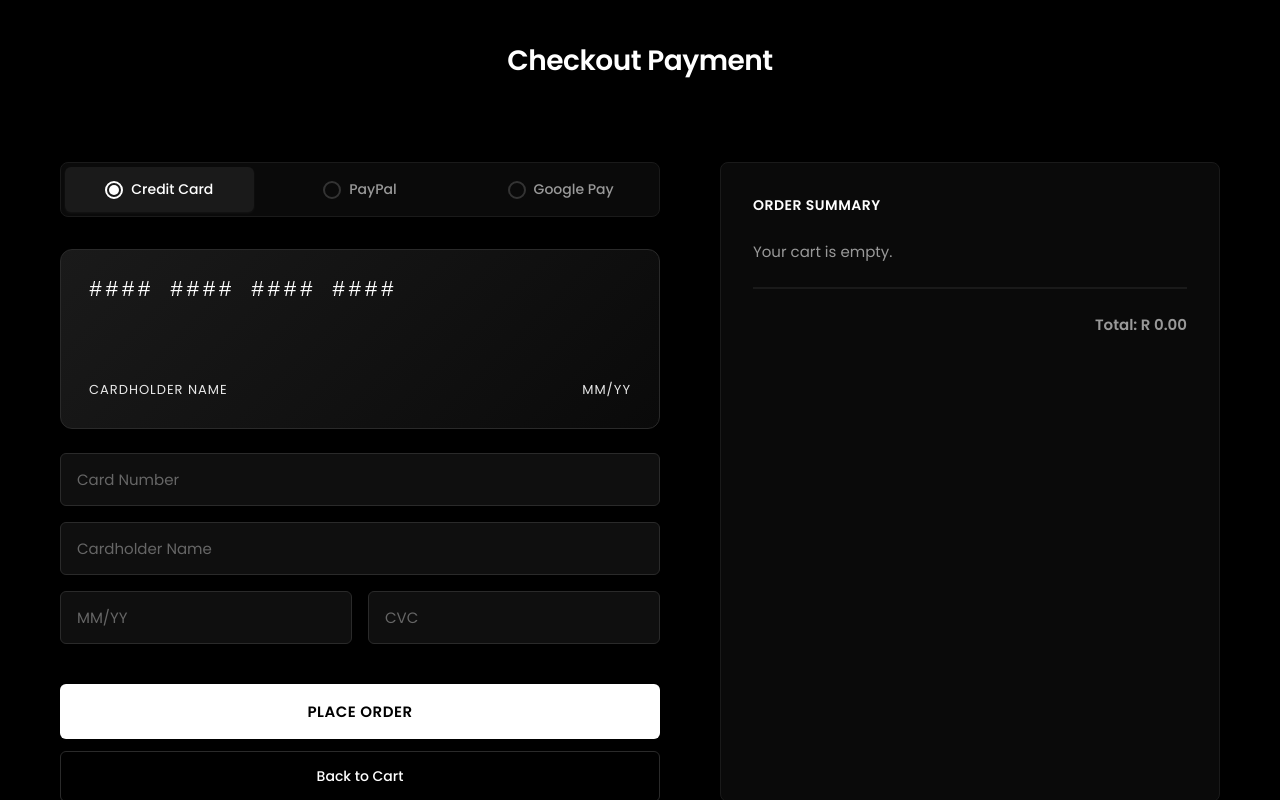
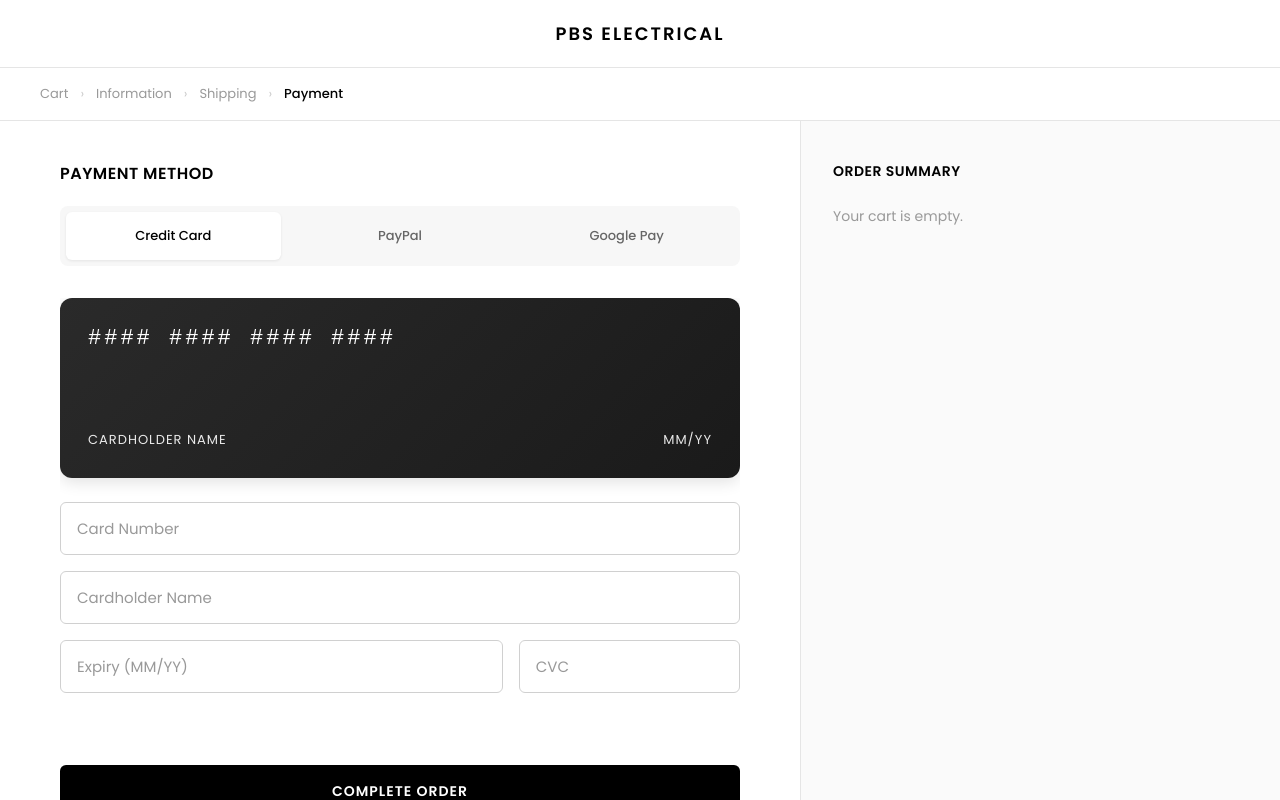
Before and after one commit to samuelmbaya/PBS-FRONTEND, a React (Vite) app: page /payment in a window 1280 px wide. Built offline with nearby package versions, Linux system fonts and the light colour scheme; sample sign-in values are in the browser's storage.

Commit message:
payment2

```diff
--- a/src/Pages/Payment.css
+++ b/src/Pages/Payment.css
@@ -15,187 +15,99 @@ body {
 .payment-fullscreen {
   width: 100vw;
   min-height: 100vh;
-  background: #000000;
+  background: #ffffff;
   display: flex;
   justify-content: center;
   align-items: flex-start;
-  padding: 40px 20px;
+  padding: 0;
 }
 
 .payment-wrapper {
   width: 100%;
-  max-width: 1400px;
-  background: #000000;
-  border-radius: 0;
-  box-shadow: none;
-  padding: 0;
+  max-width: 100%;
+  background: #ffffff;
+  display: flex;
+  flex-direction: column;
+  min-height: 100vh;
 }
 
 /* Header */
-h2 {
-  text-align: center;
-  margin: 0 0 40px 0;
-  font-size: 28px;
+.payment-header {
+  padding: 20px 40px;
+  border-bottom: 1px solid #e5e5e5;
+  display: flex;
+  align-items: center;
+  justify-content: center;
+}
+
+.payment-logo {
+  font-size: 18px;
   font-weight: 600;
-  color: #ffffff;
-  letter-spacing: -0.5px;
+  color: #000000;
+  letter-spacing: 2px;
+  text-transform: uppercase;
+}
+
+/* Breadcrumb */
+.payment-breadcrumb {
+  padding: 16px 40px;
+  display: flex;
+  align-items: center;
+  gap: 12px;
+  font-size: 13px;
+  color: #999999;
+  border-bottom: 1px solid #e5e5e5;
+}
+
+.breadcrumb-item {
+  color: #999999;
+  text-decoration: none;
+}
+
+.breadcrumb-item.active {
+  color: #000000;
+  font-weight: 500;
+}
+
+.breadcrumb-separator {
+  color: #cccccc;
 }
 
 /* Payment Container Layout */
 .payment-container {
   display: grid;
-  grid-template-columns: 1fr 500px;
-  gap: 60px;
-  padding: 40px;
+  grid-template-columns: 1fr 480px;
+  gap: 0;
+  flex: 1;
 }
 
 @media (max-width: 1024px) {
   .payment-container {
     grid-template-columns: 1fr;
-    gap: 40px;
   }
 }
 
-/* Order Summary Sidebar */
-.order-summary {
-  background: #0a0a0a;
-  padding: 32px;
-  border-radius: 8px;
-  border: 1px solid #1a1a1a;
-  order: 2;
-}
-
-@media (max-width: 1024px) {
-  .order-summary {
-    order: 1;
-  }
-}
-
-.order-summary h3 {
-  font-size: 18px;
-  font-weight: 600;
-  margin: 0 0 24px 0;
-  color: #ffffff;
-  text-transform: uppercase;
-  letter-spacing: 0.5px;
-  font-size: 14px;
-}
-
-.cart-items {
-  display: flex;
-  flex-direction: column;
-  gap: 16px;
-  margin-bottom: 24px;
-  max-height: 400px;
-  overflow-y: auto;
-  padding-right: 8px;
-}
-
-/* Custom Scrollbar */
-.cart-items::-webkit-scrollbar {
-  width: 6px;
-}
-
-.cart-items::-webkit-scrollbar-track {
-  background: #1a1a1a;
-  border-radius: 3px;
-}
-
-.cart-items::-webkit-scrollbar-thumb {
-  background: #333333;
-  border-radius: 3px;
-}
-
-.cart-items::-webkit-scrollbar-thumb:hover {
-  background: #4a4a4a;
-}
-
-/* Cart Item Row */
-.cart-item-row {
-  display: flex;
-  align-items: flex-start;
-  gap: 16px;
-  background: #0f0f0f;
-  padding: 16px;
-  border-radius: 6px;
-  border: 1px solid #1a1a1a;
-  transition: border-color 0.2s ease;
-}
-
-.cart-item-row:hover {
-  border-color: #2a2a2a;
-}
-
-.cart-item-img {
-  width: 80px;
-  height: 80px;
-  object-fit: cover;
-  border-radius: 4px;
-  border: 1px solid #1a1a1a;
-  flex-shrink: 0;
-}
-
-.cart-item-info {
-  flex: 1;
-  min-width: 0;
-}
-
-.cart-item-info p {
-  margin: 0;
-  color: #ffffff;
-}
-
-.cart-item-info p:first-child {
-  font-weight: 500;
-  font-size: 15px;
-  margin-bottom: 6px;
-  overflow: hidden;
-  text-overflow: ellipsis;
-  white-space: nowrap;
-}
-
-.cart-item-info p:last-child {
-  font-size: 14px;
-  color: #999999;
-}
-
-.remove-btn {
-  background: transparent;
-  color: #666666;
-  border: none;
-  padding: 4px 8px;
-  font-size: 13px;
-  cursor: pointer;
-  text-decoration: underline;
-  transition: color 0.2s ease;
-  flex-shrink: 0;
-}
-
-.remove-btn:hover {
-  color: #ffffff;
-}
-
-/* Total */
-.total {
-  font-weight: 600;
-  font-size: 20px;
-  margin: 24px 0 0 0;
-  padding-top: 24px;
-  text-align: right;
-  color: #ffffff;
-  border-top: 2px solid #1a1a1a;
-}
-
-/* Payment Section */
+/* Payment Section (Left Side) */
 .payment-section {
+  padding: 40px 60px;
   order: 1;
-  padding: 0;
 }
 
 @media (max-width: 1024px) {
   .payment-section {
-    order: 2;
+    order: 1;
+    padding: 32px 24px;
   }
+}
+
+/* Section Headers */
+.section-title {
+  font-size: 16px;
+  font-weight: 600;
+  color: #000000;
+  margin: 0 0 20px 0;
+  text-transform: uppercase;
+  letter-spacing: 0.5px;
 }
 
 /* Payment Methods */
@@ -203,10 +115,9 @@ h2 {
   display: flex;
   gap: 12px;
   margin-bottom: 32px;
-  border: 1px solid #1a1a1a;
+  padding: 6px;
+  background: #f7f7f7;
   border-radius: 8px;
-  padding: 4px;
-  background: #0a0a0a;
 }
 
 .payment-methods label {
@@ -216,56 +127,32 @@ h2 {
   align-items: center;
   justify-content: center;
   gap: 8px;
-  padding: 12px 16px;
+  padding: 14px 20px;
   border-radius: 6px;
-  font-size: 14px;
+  font-size: 13px;
   font-weight: 500;
-  color: #999999;
+  color: #666666;
   transition: all 0.2s ease;
   background: transparent;
 }
 
 .payment-methods label:hover {
-  color: #ffffff;
-  background: #0f0f0f;
+  color: #000000;
 }
 
 .payment-methods input[type="radio"] {
-  appearance: none;
-  width: 18px;
-  height: 18px;
-  border: 2px solid #333333;
-  border-radius: 50%;
-  position: relative;
-  cursor: pointer;
-  transition: all 0.2s ease;
-  margin: 0;
-}
-
-.payment-methods input[type="radio"]:checked {
-  border-color: #ffffff;
-}
-
-.payment-methods input[type="radio"]:checked::after {
-  content: '';
-  position: absolute;
-  top: 50%;
-  left: 50%;
-  transform: translate(-50%, -50%);
-  width: 10px;
-  height: 10px;
-  background: #ffffff;
-  border-radius: 50%;
-}
-
-.payment-methods input[type="radio"]:checked + span {
-  color: #ffffff;
+  display: none;
 }
 
 .payment-methods label:has(input:checked) {
-  background: #1a1a1a;
-  color: #ffffff;
-  box-shadow: 0 1px 3px rgba(255,255,255,0.05);
+  background: #ffffff;
+  color: #000000;
+  box-shadow: 0 1px 3px rgba(0,0,0,0.08);
+}
+
+/* Form Section */
+.form-section {
+  margin-bottom: 32px;
 }
 
 /* Form Inputs */
@@ -276,9 +163,9 @@ h2 {
   padding: 14px 16px;
   margin-bottom: 16px;
   border-radius: 6px;
-  border: 1px solid #2a2a2a;
-  background: #0f0f0f;
-  color: #ffffff;
+  border: 1px solid #d0d0d0;
+  background: #ffffff;
+  color: #000000;
   font-size: 15px;
   font-family: inherit;
   transition: all 0.2s ease;
@@ -288,14 +175,14 @@ h2 {
 .paypal-form input:focus,
 .google-pay-form input:focus {
   outline: none;
-  border-color: #ffffff;
-  box-shadow: 0 0 0 3px rgba(255, 255, 255, 0.05);
+  border-color: #000000;
+  box-shadow: 0 0 0 1px #000000;
 }
 
 .card-form input::placeholder,
 .paypal-form input::placeholder,
 .google-pay-form input::placeholder {
-  color: #666666;
+  color: #999999;
 }
 
 /* Screen Reader Only Labels */
@@ -313,13 +200,12 @@ h2 {
 
 /* Card Preview */
 .card-preview {
-  background: linear-gradient(135deg, #1a1a1a 0%, #0a0a0a 100%);
+  background: linear-gradient(135deg, #2a2a2a 0%, #1a1a1a 100%);
   border-radius: 12px;
   padding: 28px;
   margin-bottom: 24px;
   color: #fff;
-  box-shadow: 0 4px 12px rgba(0, 0, 0, 0.4);
-  border: 1px solid #2a2a2a;
+  box-shadow: 0 4px 16px rgba(0, 0, 0, 0.12);
   min-height: 180px;
   display: flex;
   flex-direction: column;
@@ -346,7 +232,7 @@ h2 {
 /* Card Row */
 .card-row {
   display: grid;
-  grid-template-columns: 1fr 1fr;
+  grid-template-columns: 2fr 1fr;
   gap: 16px;
 }
 
@@ -354,23 +240,23 @@ h2 {
 .place-order-btn {
   width: 100%;
   padding: 16px;
-  font-size: 15px;
+  font-size: 14px;
   font-weight: 600;
-  background: #ffffff;
+  background: #000000;
   border: none;
   border-radius: 6px;
-  color: #000000;
+  color: #ffffff;
   cursor: pointer;
   margin-top: 24px;
   transition: all 0.2s ease;
   text-transform: uppercase;
-  letter-spacing: 0.5px;
+  letter-spacing: 1px;
 }
 
 .place-order-btn:hover:not(:disabled) {
-  background: #e5e5e5;
+  background: #1a1a1a;
   transform: translateY(-1px);
-  box-shadow: 0 4px 12px rgba(255, 255, 255, 0.2);
+  box-shadow: 0 4px 12px rgba(0, 0, 0, 0.2);
 }
 
 .place-order-btn:active:not(:disabled) {
@@ -378,7 +264,7 @@ h2 {
 }
 
 .place-order-btn:disabled {
-  background: #333333;
+  background: #cccccc;
   cursor: not-allowed;
   color: #666666;
 }
@@ -386,46 +272,246 @@ h2 {
 .back-to-cart-btn {
   width: 100%;
   padding: 14px;
-  font-size: 14px;
+  font-size: 13px;
   font-weight: 500;
   background: transparent;
-  border: 1px solid #2a2a2a;
+  border: none;
   border-radius: 6px;
-  color: #ffffff;
+  color: #666666;
   cursor: pointer;
   margin-top: 12px;
   transition: all 0.2s ease;
+  text-decoration: underline;
 }
 
 .back-to-cart-btn:hover {
-  background: #0f0f0f;
-  border-color: #ffffff;
+  color: #000000;
+}
+
+/* Order Summary Sidebar (Right Side) */
+.order-summary {
+  background: #fafafa;
+  padding: 40px 32px;
+  border-left: 1px solid #e5e5e5;
+  order: 2;
+  display: flex;
+  flex-direction: column;
+}
+
+@media (max-width: 1024px) {
+  .order-summary {
+    order: 2;
+    border-left: none;
+    border-top: 1px solid #e5e5e5;
+    padding: 32px 24px;
+  }
+}
+
+.order-summary h3 {
+  font-size: 14px;
+  font-weight: 600;
+  margin: 0 0 24px 0;
+  color: #000000;
+  text-transform: uppercase;
+  letter-spacing: 0.5px;
+}
+
+/* Cart Items */
+.cart-items {
+  display: flex;
+  flex-direction: column;
+  gap: 20px;
+  margin-bottom: 24px;
+  max-height: 400px;
+  overflow-y: auto;
+  padding-right: 8px;
+}
+
+/* Custom Scrollbar */
+.cart-items::-webkit-scrollbar {
+  width: 4px;
+}
+
+.cart-items::-webkit-scrollbar-track {
+  background: transparent;
+}
+
+.cart-items::-webkit-scrollbar-thumb {
+  background: #d0d0d0;
+  border-radius: 2px;
+}
+
+.cart-items::-webkit-scrollbar-thumb:hover {
+  background: #b0b0b0;
+}
+
+/* Cart Item Row */
+.cart-item-row {
+  display: flex;
+  align-items: flex-start;
+  gap: 16px;
+}
+
+.cart-item-img {
+  width: 70px;
+  height: 70px;
+  object-fit: cover;
+  border-radius: 6px;
+  border: 1px solid #e5e5e5;
+  flex-shrink: 0;
+}
+
+.cart-item-info {
+  flex: 1;
+  min-width: 0;
+}
+
+.cart-item-info p {
+  margin: 0;
+  color: #000000;
+}
+
+.cart-item-info p:first-child {
+  font-weight: 500;
+  font-size: 14px;
+  margin-bottom: 6px;
+  overflow: hidden;
+  text-overflow: ellipsis;
+  white-space: nowrap;
+}
+
+.cart-item-info p:last-child {
+  font-size: 13px;
+  color: #666666;
+}
+
+.cart-item-price {
+  font-size: 14px;
+  font-weight: 600;
+  color: #000000;
+  flex-shrink: 0;
+  text-align: right;
+}
+
+.remove-btn {
+  background: transparent;
+  color: #999999;
+  border: none;
+  padding: 4px 0;
+  font-size: 12px;
+  cursor: pointer;
+  text-decoration: underline;
+  transition: color 0.2s ease;
+  margin-top: 6px;
+  display: block;
+}
+
+.remove-btn:hover {
+  color: #000000;
+}
+
+/* Promo Code Section */
+.promo-section {
+  margin: 24px 0;
+  padding-top: 24px;
+  border-top: 1px solid #e5e5e5;
+}
+
+.promo-input-group {
+  display: flex;
+  gap: 8px;
+}
+
+.promo-input-group input {
+  flex: 1;
+  padding: 12px 14px;
+  border: 1px solid #d0d0d0;
+  border-radius: 6px;
+  font-size: 14px;
+  color: #000000;
+}
+
+.promo-input-group input:focus {
+  outline: none;
+  border-color: #000000;
+}
+
+.promo-input-group input::placeholder {
+  color: #999999;
+}
+
+.apply-btn {
+  padding: 12px 20px;
+  background: #000000;
+  color: #ffffff;
+  border: none;
+  border-radius: 6px;
+  font-size: 13px;
+  font-weight: 600;
+  cursor: pointer;
+  text-transform: uppercase;
+  letter-spacing: 0.5px;
+  transition: all 0.2s ease;
+}
+
+.apply-btn:hover {
+  background: #1a1a1a;
+}
+
+/* Order Total Section */
+.order-totals {
+  margin-top: auto;
+  padding-top: 24px;
+  border-top: 1px solid #e5e5e5;
+}
+
+.total-row {
+  display: flex;
+  justify-content: space-between;
+  margin-bottom: 12px;
+  font-size: 14px;
+}
+
+.total-row span:first-child {
+  color: #666666;
+}
+
+.total-row span:last-child {
+  color: #000000;
+  font-weight: 500;
+}
+
+.total-row.final-total {
+  font-size: 18px;
+  font-weight: 600;
+  padding-top: 16px;
+  margin-top: 16px;
+  border-top: 2px solid #e5e5e5;
+}
+
+.total-row.final-total span {
+  color: #000000;
 }
 
 /* Empty Cart State */
 .order-summary p {
   color: #999999;
-  font-size: 15px;
+  font-size: 14px;
 }
 
 /* Responsive Design */
 @media (max-width: 768px) {
-  .payment-fullscreen {
-    padding: 20px 16px;
+  .payment-header,
+  .payment-breadcrumb {
+    padding: 16px 20px;
   }
 
-  .payment-container {
-    padding: 24px 16px;
-    gap: 32px;
-  }
-
-  h2 {
-    font-size: 24px;
-    margin-bottom: 32px;
+  .payment-section {
+    padding: 24px 20px;
   }
 
   .order-summary {
-    padding: 24px;
+    padding: 24px 20px;
   }
 
   .payment-methods {
@@ -437,8 +523,9 @@ h2 {
     grid-template-columns: 1fr;
   }
 
-  .total {
-    font-size: 18px;
+  .cart-item-img {
+    width: 60px;
+    height: 60px;
   }
 }
 
--- a/src/Pages/Payment.jsx
+++ b/src/Pages/Payment.jsx
@@ -20,6 +20,9 @@ const Payment = () => {
   const [paypalEmail, setPaypalEmail] = useState("");
   const [googlePayEmail, setGooglePayEmail] = useState("");
 
+  // Promo code
+  const [promoCode, setPromoCode] = useState("");
+
   // Loading state for processing payment
   const [loading, setLoading] = useState(false);
 
@@ -28,14 +31,6 @@ const Payment = () => {
   const [currentUser, setCurrentUser] = useState(null);
 
   const apiUrl = "http://44.198.25.29:3000";
-
-  // Disable scrolling on mount, restore on unmount
-  useEffect(() => {
-    document.body.style.overflow = "hidden";
-    return () => {
-      document.body.style.overflow = "auto";
-    };
-  }, []);
 
   // Load current user and cart from localStorage
   useEffect(() => {
@@ -55,11 +50,17 @@ const Payment = () => {
     setCart(userCart);
   }, [navigate]);
 
-  // Calculate total cart price
-  const totalPrice = cart.reduce(
+  // Calculate subtotal
+  const subtotal = cart.reduce(
     (sum, item) => sum + (item.price || 0) * (item.quantity || 1),
     0
   );
+
+  // Calculate shipping (free for now, but can be modified)
+  const shipping = 0;
+
+  // Calculate total
+  const totalPrice = subtotal + shipping;
 
   // Remove item from cart and update localStorage
   const removeFromCart = (productId) => {
@@ -118,12 +119,11 @@ const Payment = () => {
     if (month < 1 || month > 12) return false;
 
     const now = new Date();
-    // Set expiry date to the last day of the month
     const expiryDate = new Date(year, month, 0, 23, 59, 59);
     return expiryDate >= now;
   };
 
-  // ✅ FIXED: Handle order placement with backend integration
+  // Handle order placement with backend integration
   const handlePlaceOrder = async () => {
     if (cart.length === 0) {
       alert("Your cart is empty!");
@@ -178,7 +178,7 @@ const Payment = () => {
     try {
       const deliveryData = JSON.parse(localStorage.getItem("deliveryData") || "{}");
 
-    const orderItems = cart.map(item => ({
+      const orderItems = cart.map((item) => ({
         _id: item._id,
         productId: item._id,
         name: item.name,
@@ -200,7 +200,6 @@ const Payment = () => {
         paymentMethod,
       };
 
-    // Send order to backend
       const response = await fetch(`${apiUrl}/orders`, {
         method: "POST",
         headers: {
@@ -237,11 +236,7 @@ const Payment = () => {
           JSON.stringify(userOrders)
         );
 
-      // Clear cart
-      localStorage.setItem(
-        `cart_${currentUser.email}`,
-        JSON.stringify([])
-      );
+        localStorage.setItem(`cart_${currentUser.email}`, JSON.stringify([]));
         setCart([]);
 
         setLoading(false);
@@ -258,45 +253,30 @@ const Payment = () => {
   return (
     <div className="payment-fullscreen">
       <div className="payment-wrapper">
-        <h2>Checkout Payment</h2>
+        {/* Header */}
+        <div className="payment-header">
+          <div className="payment-logo">PBS ELECTRICAL</div>
+        </div>
+
+        {/* Breadcrumb */}
+        <div className="payment-breadcrumb">
+          <span className="breadcrumb-item" onClick={() => navigate("/Cart")}>
+            Cart
+          </span>
+          <span className="breadcrumb-separator">›</span>
+          <span className="breadcrumb-item">Information</span>
+          <span className="breadcrumb-separator">›</span>
+          <span className="breadcrumb-item">Shipping</span>
+          <span className="breadcrumb-separator">›</span>
+          <span className="breadcrumb-item active">Payment</span>
+        </div>
 
         <div className="payment-container">
-          {/* Order Summary */}
-          <div className="order-summary">
-            <h3>Order Summary</h3>
-            {cart.length === 0 ? (
-              <p>Your cart is empty.</p>
-            ) : (
-              <div className="cart-items">
-                {cart.map((item) => (
-                  <div className="cart-item-row" key={item._id}>
-                    <img
-                      src={item.imageUrl || "https://via.placeholder.com/60"}
-                      alt={item.name}
-                      className="cart-item-img"
-                    />
-                    <div className="cart-item-info">
-                      <p>{item.name}</p>
-                      <p>
-                        Qty: {item.quantity || 1} | R{" "}
-                        {((item.price || 0) * (item.quantity || 1)).toFixed(2)}
-                      </p>
-                    </div>
-                    <button
-                      className="remove-btn"
-                      onClick={() => removeFromCart(item._id)}
-                    >
-                      Remove
-                    </button>
-                  </div>
-                ))}
-              </div>
-            )}
-            <p className="total">Total: R {totalPrice.toFixed(2)}</p>
-          </div>
-
-          {/* Payment Section */}
+          {/* Payment Section (Left) */}
           <div className="payment-section">
+            {/* Payment Method Selection */}
+            <div className="form-section">
+              <h3 className="section-title">Payment Method</h3>
               <div className="payment-methods">
                 <label htmlFor="credit-card">
                   <input
@@ -330,6 +310,7 @@ const Payment = () => {
                 </label>
               </div>
 
+              {/* Credit Card Form */}
               {paymentMethod === "credit-card" && (
                 <div className="card-form">
                   <div className="card-preview">
@@ -342,7 +323,9 @@ const Payment = () => {
                     </div>
                   </div>
 
-                <label htmlFor="card-number" className="sr-only">Card Number</label>
+                  <label htmlFor="card-number" className="sr-only">
+                    Card Number
+                  </label>
                   <input
                     id="card-number"
                     type="text"
@@ -354,7 +337,9 @@ const Payment = () => {
                     autoComplete="cc-number"
                   />
 
-                <label htmlFor="card-name" className="sr-only">Cardholder Name</label>
+                  <label htmlFor="card-name" className="sr-only">
+                    Cardholder Name
+                  </label>
                   <input
                     id="card-name"
                     type="text"
@@ -366,19 +351,26 @@ const Payment = () => {
                   />
 
                   <div className="card-row">
-                  <label htmlFor="card-expiry" className="sr-only">Expiry Date</label>
+                    <div>
+                      <label htmlFor="card-expiry" className="sr-only">
+                        Expiry Date
+                      </label>
                       <input
                         id="card-expiry"
                         type="text"
                         name="expiry"
-                    placeholder="MM/YY"
+                        placeholder="Expiry (MM/YY)"
                         value={cardData.expiry}
                         onChange={handleCardChange}
                         maxLength={5}
                         autoComplete="cc-exp"
                       />
+                    </div>
 
-                  <label htmlFor="card-cvc" className="sr-only">CVC</label>
+                    <div>
+                      <label htmlFor="card-cvc" className="sr-only">
+                        CVC
+                      </label>
                       <input
                         id="card-cvc"
                         type="text"
@@ -391,11 +383,15 @@ const Payment = () => {
                       />
                     </div>
                   </div>
+                </div>
               )}
 
+              {/* PayPal Form */}
               {paymentMethod === "paypal" && (
                 <div className="paypal-form">
-                <label htmlFor="paypal-email" className="sr-only">PayPal Email</label>
+                  <label htmlFor="paypal-email" className="sr-only">
+                    PayPal Email
+                  </label>
                   <input
                     id="paypal-email"
                     type="email"
@@ -407,9 +403,12 @@ const Payment = () => {
                 </div>
               )}
 
+              {/* Google Pay Form */}
               {paymentMethod === "google-pay" && (
                 <div className="google-pay-form">
-                <label htmlFor="googlepay-email" className="sr-only">Google Pay Email</label>
+                  <label htmlFor="googlepay-email" className="sr-only">
+                    Google Pay Email
+                  </label>
                   <input
                     id="googlepay-email"
                     type="email"
@@ -420,21 +419,87 @@ const Payment = () => {
                   />
                 </div>
               )}
+            </div>
 
+            {/* Action Buttons */}
             <button
               className="place-order-btn"
               onClick={handlePlaceOrder}
               disabled={loading}
             >
-              {loading ? "Processing..." : "Place Order"}
+              {loading ? "Processing" : "Complete Order"}
             </button>
 
             <button
               className="back-to-cart-btn"
               onClick={() => navigate("/Cart")}
             >
-              Back to Cart
+              ‹ Return to cart
             </button>
+          </div>
+
+          {/* Order Summary (Right) */}
+          <div className="order-summary">
+            <h3>Order Summary</h3>
+            {cart.length === 0 ? (
+              <p>Your cart is empty.</p>
+            ) : (
+              <>
+                <div className="cart-items">
+                  {cart.map((item) => (
+                    <div className="cart-item-row" key={item._id}>
+                      <img
+                        src={item.imageUrl || "https://via.placeholder.com/70"}
+                        alt={item.name}
+                        className="cart-item-img"
+                      />
+                      <div className="cart-item-info">
+                        <p>{item.name}</p>
+                        <p>Qty: {item.quantity || 1}</p>
+                        <button
+                          className="remove-btn"
+                          onClick={() => removeFromCart(item._id)}
+                        >
+                          Remove
+                        </button>
+                      </div>
+                      <div className="cart-item-price">
+                        R {((item.price || 0) * (item.quantity || 1)).toFixed(2)}
+                      </div>
+                    </div>
+                  ))}
+                </div>
+
+                {/* Promo Code */}
+                <div className="promo-section">
+                  <div className="promo-input-group">
+                    <input
+                      type="text"
+                      placeholder="Discount code or gift card"
+                      value={promoCode}
+                      onChange={(e) => setPromoCode(e.target.value)}
+                    />
+                    <button className="apply-btn">Apply</button>
+                  </div>
+                </div>
+
+                {/* Order Totals */}
+                <div className="order-totals">
+                  <div className="total-row">
+                    <span>Subtotal</span>
+                    <span>R {subtotal.toFixed(2)}</span>
+                  </div>
+                  <div className="total-row">
+                    <span>Shipping</span>
+                    <span>{shipping === 0 ? "Free" : `R ${shipping.toFixed(2)}`}</span>
+                  </div>
+                  <div className="total-row final-total">
+                    <span>Total</span>
+                    <span>R {totalPrice.toFixed(2)}</span>
+                  </div>
+                </div>
+              </>
+            )}
           </div>
         </div>
       </div>
```
Lines whose indentation alone changed are shown as unchanged.
